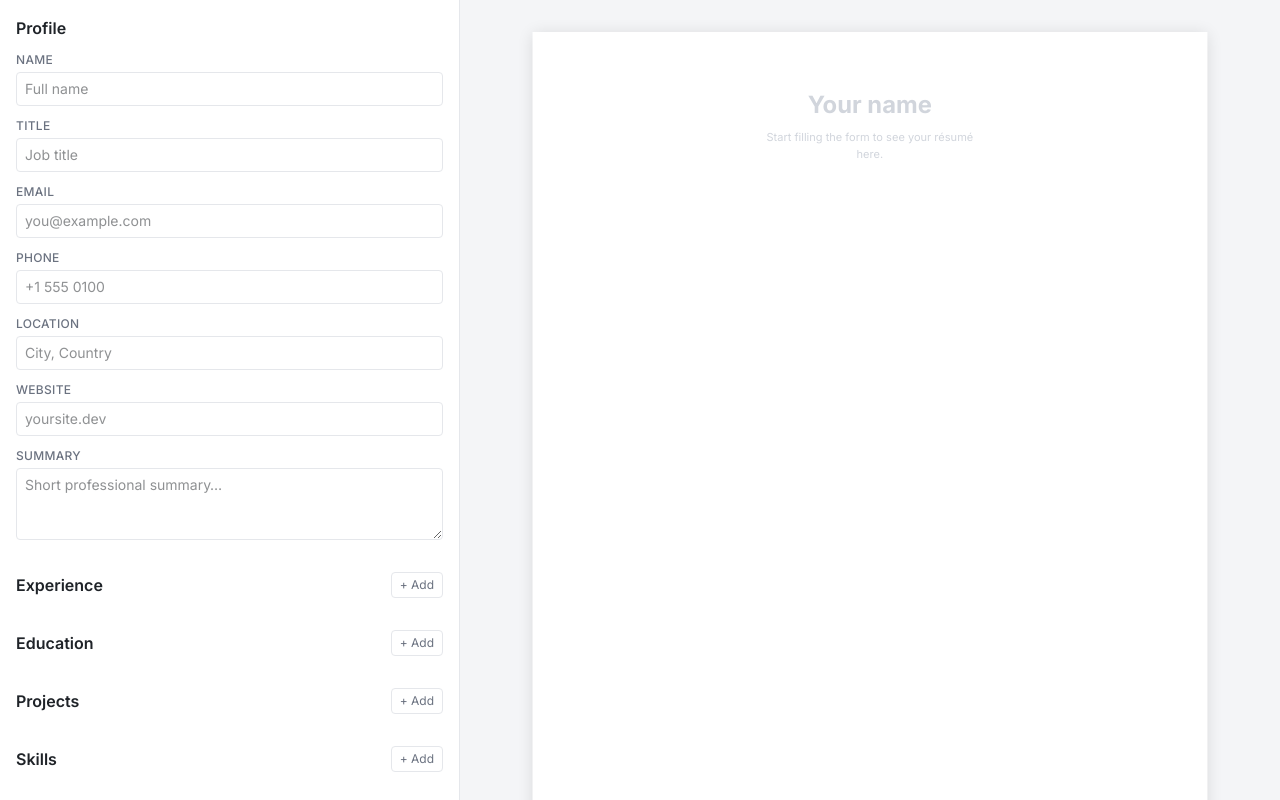
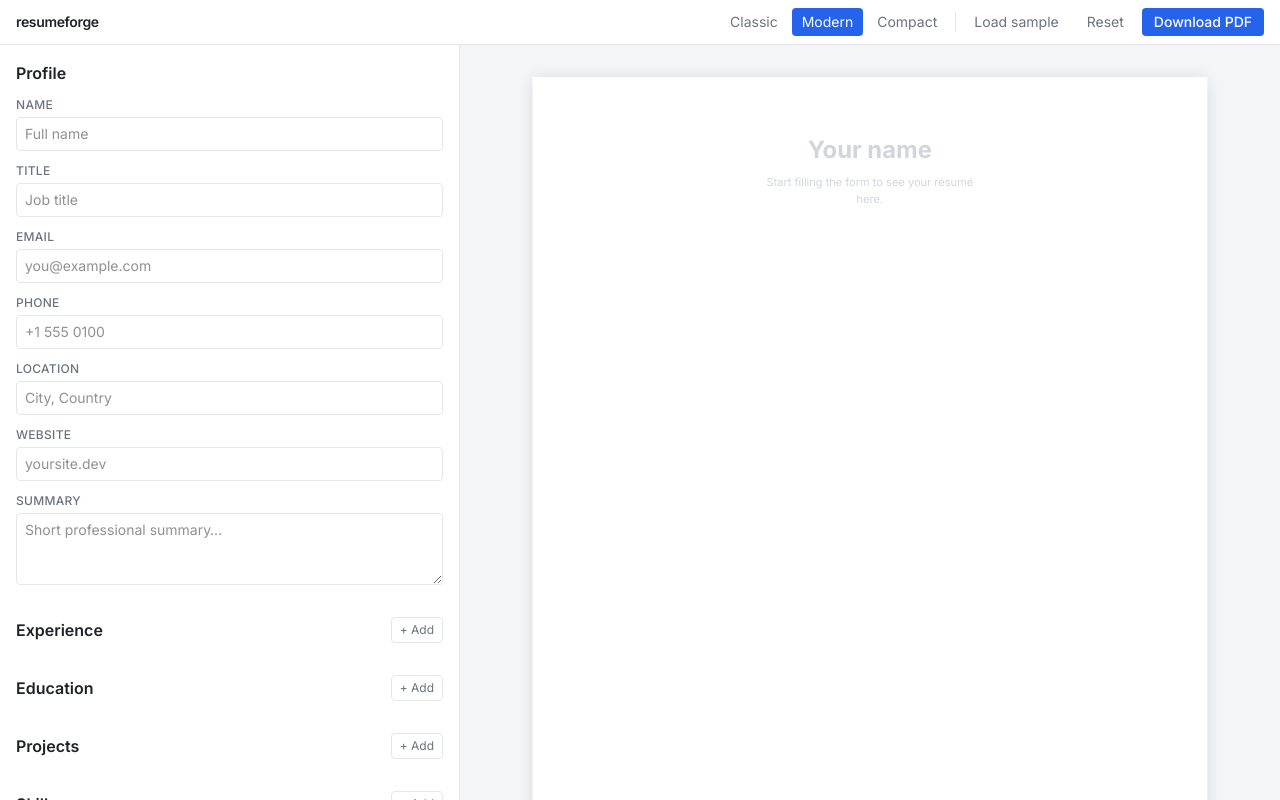
Before and after one commit to KP-MobileTechie/resumeforge, a Next.js app: page / in a window 1280 px wide. Shown: the top 800 px of the page. Built offline with nearby package versions, Linux system fonts and the light colour scheme.

Commit message:
feat: top bar with theme switch, sample, reset and PDF export

```diff
--- a/app/page.tsx
+++ b/app/page.tsx
@@ -1,19 +1,22 @@
 'use client';
 
-import { useEffect, useRef } from 'react';
+import { useEffect, useRef, useState } from 'react';
 import { useResume } from '@/hooks/useResume';
 import { loadResume, saveResume, isStorageAvailable } from '@/lib/storage';
 import { FormPanel } from '@/components/form/FormPanel';
 import { ResumePreview } from '@/components/preview/ResumePreview';
+import { TopBar } from '@/components/TopBar';
 
 export default function Home() {
   const [resume, dispatch] = useResume();
   const hydrated = useRef(false);
+  // Initialise storage flag once (lazy initialiser avoids setState-in-effect lint rule)
+  const [storageOk] = useState<boolean>(() => isStorageAvailable());
 
   useEffect(() => {
-    if (isStorageAvailable()) dispatch({ type: 'HYDRATE', resume: loadResume() });
+    if (storageOk) dispatch({ type: 'HYDRATE', resume: loadResume() });
     hydrated.current = true;
-  // dispatch is stable (useReducer), only run on mount
+  // dispatch is stable (useReducer); storageOk is constant after mount — only run once
   // eslint-disable-next-line react-hooks/exhaustive-deps
   }, []);
 
@@ -24,14 +27,30 @@ export default function Home() {
     return () => clearTimeout(t);
   }, [resume]);
 
+  function handleReset() {
+    if (window.confirm('Clear the whole résumé and start over?')) {
+      dispatch({ type: 'RESET' });
+    }
+  }
+
   return (
-    <div className="grid min-h-dvh grid-cols-1 lg:grid-cols-[minmax(360px,460px)_1fr]">
-      <section className="no-print h-dvh overflow-y-auto border-r border-[var(--border)] bg-[var(--surface)]">
-        <FormPanel resume={resume} dispatch={dispatch} />
-      </section>
-      <section className="flex justify-center overflow-auto bg-[var(--bg)] p-8">
-        <ResumePreview resume={resume} />
-      </section>
+    <div className="flex min-h-dvh flex-col">
+      <TopBar
+        themeId={resume.themeId}
+        onTheme={(id) => dispatch({ type: 'SET_THEME', themeId: id })}
+        onSample={() => dispatch({ type: 'LOAD_SAMPLE' })}
+        onReset={handleReset}
+        onDownload={() => window.print()}
+        storageOk={storageOk}
+      />
+      <div className="flex flex-1 overflow-hidden lg:grid lg:grid-cols-[minmax(360px,460px)_1fr]">
+        <section className="no-print h-full overflow-y-auto border-r border-[var(--border)] bg-[var(--surface)]">
+          <FormPanel resume={resume} dispatch={dispatch} />
+        </section>
+        <section className="flex justify-center overflow-auto bg-[var(--bg)] p-8">
+          <ResumePreview resume={resume} />
+        </section>
+      </div>
     </div>
   );
 }
--- /dev/null
+++ b/components/TopBar.tsx
@@ -0,0 +1,92 @@
+'use client';
+
+import { THEME_LIST } from '@/lib/themes';
+
+interface TopBarProps {
+  themeId: string;
+  onTheme: (id: string) => void;
+  onSample: () => void;
+  onReset: () => void;
+  onDownload?: () => void;
+  storageOk: boolean;
+}
+
+export function TopBar({ themeId, onTheme, onSample, onReset, onDownload, storageOk }: TopBarProps) {
+  const handleDownload = onDownload ?? (() => window.print());
+
+  return (
+    <div className="no-print sticky top-0 z-10">
+      {/* Main bar */}
+      <div className="flex items-center justify-between gap-4 border-b border-[var(--border)] bg-[var(--surface)] px-4 py-2">
+        {/* Wordmark */}
+        <span className="text-sm font-semibold tracking-tight text-[var(--fg)]">
+          resumeforge
+        </span>
+
+        {/* Right cluster */}
+        <div className="flex flex-wrap items-center gap-2">
+          {/* Theme switcher */}
+          <div className="flex items-center gap-1" role="group" aria-label="Theme">
+            {THEME_LIST.map((theme) => {
+              const active = theme.id === themeId;
+              return (
+                <button
+                  key={theme.id}
+                  type="button"
+                  aria-pressed={active}
+                  onClick={() => onTheme(theme.id)}
+                  className={[
+                    'rounded px-2.5 py-1 text-sm transition-colors',
+                    'focus-visible:outline focus-visible:outline-2 focus-visible:outline-[var(--focus)] focus-visible:outline-offset-2',
+                    active
+                      ? 'bg-[var(--accent)] text-white'
+                      : 'text-[var(--fg-dim)] hover:bg-[var(--border)] hover:text-[var(--fg)]',
+                  ].join(' ')}
+                >
+                  {theme.label}
+                </button>
+              );
+            })}
+          </div>
+
+          {/* Divider */}
+          <span className="h-5 w-px bg-[var(--border)]" aria-hidden="true" />
+
+          {/* Load sample */}
+          <button
+            type="button"
+            onClick={onSample}
+            className="rounded px-2.5 py-1 text-sm text-[var(--fg-dim)] hover:bg-[var(--border)] hover:text-[var(--fg)] focus-visible:outline focus-visible:outline-2 focus-visible:outline-[var(--focus)] focus-visible:outline-offset-2"
+          >
+            Load sample
+          </button>
+
+          {/* Reset */}
+          <button
+            type="button"
+            onClick={onReset}
+            className="rounded px-2.5 py-1 text-sm text-[var(--fg-dim)] hover:bg-[var(--border)] hover:text-[var(--fg)] focus-visible:outline focus-visible:outline-2 focus-visible:outline-[var(--focus)] focus-visible:outline-offset-2"
+          >
+            Reset
+          </button>
+
+          {/* Download PDF (primary) */}
+          <button
+            type="button"
+            onClick={handleDownload}
+            className="rounded bg-[var(--accent)] px-3 py-1 text-sm font-medium text-white hover:opacity-90 focus-visible:outline focus-visible:outline-2 focus-visible:outline-[var(--focus)] focus-visible:outline-offset-2"
+          >
+            Download PDF
+          </button>
+        </div>
+      </div>
+
+      {/* Storage unavailable notice */}
+      {!storageOk && (
+        <div className="border-b border-[var(--border)] bg-[var(--surface)] px-4 py-1 text-xs text-[var(--fg-dim)]">
+          Browser storage is off — your résumé won&apos;t be saved between visits.
+        </div>
+      )}
+    </div>
+  );
+}
```
